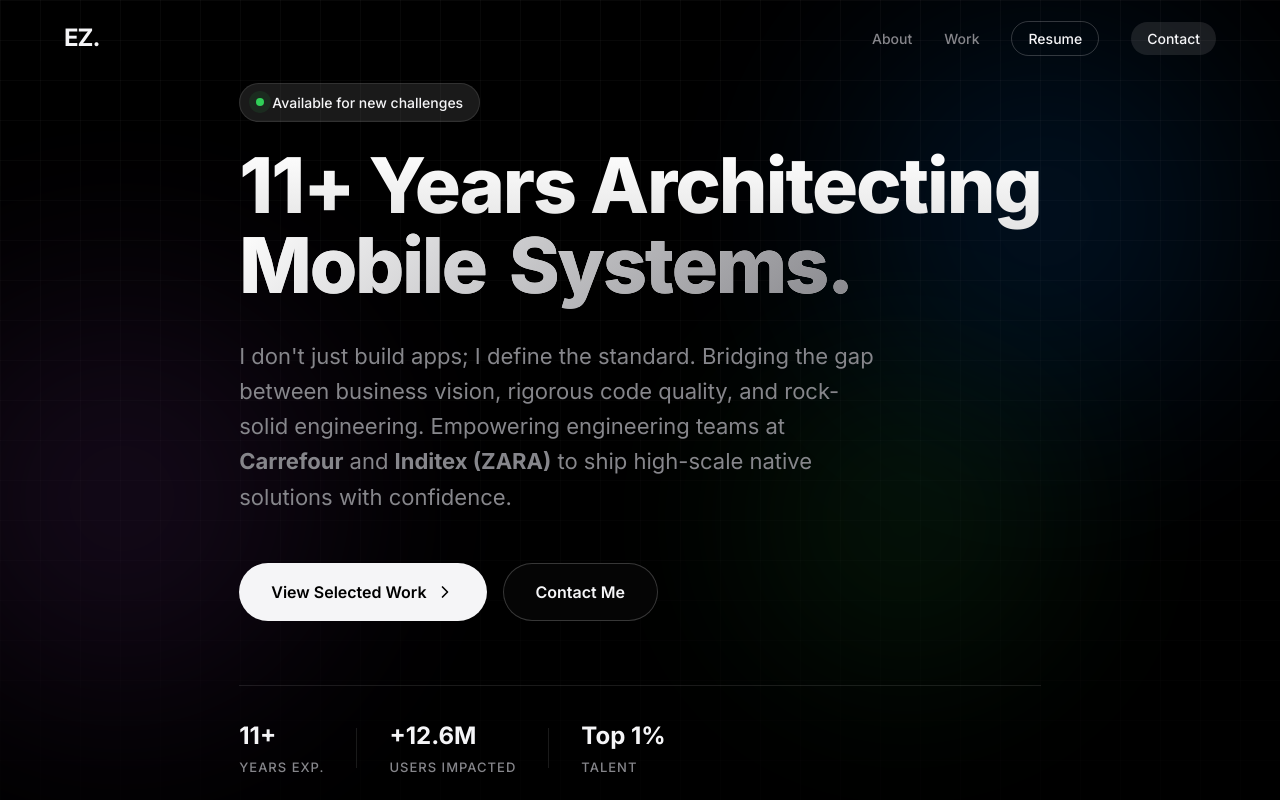
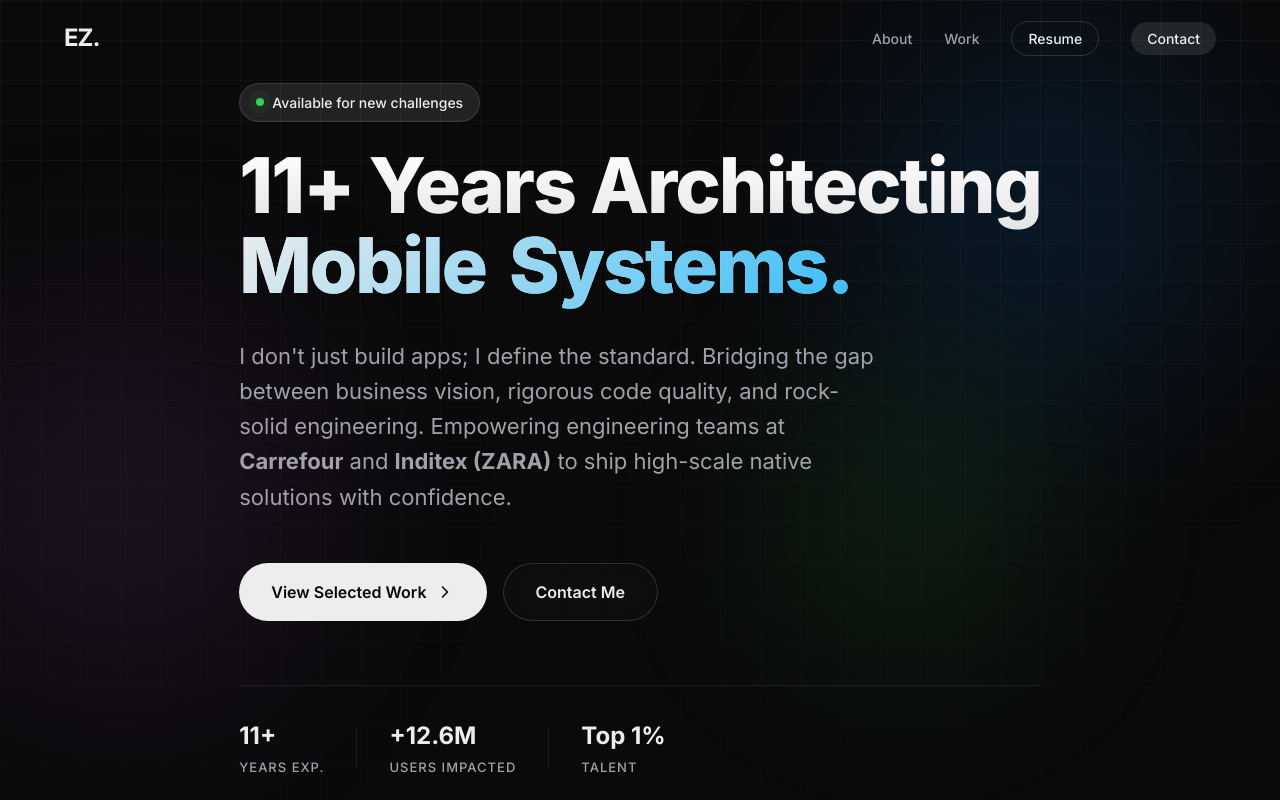
Before and after one commit to emilsyszanella/resume, a React (Vite) app: page / in a window 1280 px wide. Shown: the top 800 px of the page. Built offline with nearby package versions, Linux system fonts and the light colour scheme.

Commit message:
Update index.css

```diff
--- a/src/index.css
+++ b/src/index.css
@@ -1,24 +1,25 @@
 :root {
-  /* System Colors - Apple/Google Dark Mode Style */
-  --bg-primary: #000000;
+  /* Premium Dark Mode Style */
+  --bg-primary: #0a0a0a;
   --bg-secondary: #121212;
   /* Surface / Cards */
   --bg-tertiary: #1c1c1e;
   /* Elevated surface */
 
-  --text-primary: #f5f5f7;
-  --text-secondary: #86868b;
-  --text-tertiary: #56565e;
+  --text-primary: #ededed;
+  --text-secondary: #a1a1aa;
+  --text-tertiary: #71717a;
 
-  --accent-color: #0a84ff;
-  /* iOS Blue */
-  --accent-glow: rgba(10, 132, 255, 0.4);
+  --accent-color: #38bdf8;
+  /* Premium Cyan/Blue Accent */
+  --accent-glow: rgba(56, 189, 248, 0.4);
 
-  --border-subtle: rgba(255, 255, 255, 0.1);
-  --border-focus: rgba(255, 255, 255, 0.2);
+  --border-subtle: rgba(255, 255, 255, 0.08);
+  --border-focus: rgba(255, 255, 255, 0.15);
 
   /* Typography */
   --font-sans: 'Inter', -apple-system, BlinkMacSystemFont, "Segoe UI", Roboto, Helvetica, Arial, sans-serif;
+  --font-heading: 'Plus Jakarta Sans', var(--font-sans);
 
   /* Spacing */
   --spacing-xs: 4px;
@@ -84,6 +85,10 @@
   font-family: inherit;
 }
 
+h1, h2, h3, h4, h5, h6 {
+  font-family: var(--font-heading);
+}
+
 /* Utilities */
 .container {
   max-width: 1200px;
@@ -92,7 +97,7 @@
 }
 
 .text-gradient {
-  background: linear-gradient(135deg, #fff 0%, #86868b 100%);
+  background: linear-gradient(135deg, var(--text-primary) 0%, var(--accent-color) 100%);
   -webkit-background-clip: text;
   -webkit-text-fill-color: transparent;
   background-clip: text;
@@ -261,8 +266,18 @@
 /* Projects Grid Responsive */
 .projects-grid {
   display: grid;
-  grid-template-columns: repeat(auto-fit, minmax(340px, 1fr));
+  grid-template-columns: repeat(2, 1fr);
   gap: 32px;
+}
+
+.project-card.span-2 {
+  grid-column: 1 / -1;
+}
+
+@media (max-width: 768px) {
+  .projects-grid {
+    grid-template-columns: 1fr;
+  }
 }
 
 @media (max-width: 480px) {
```
